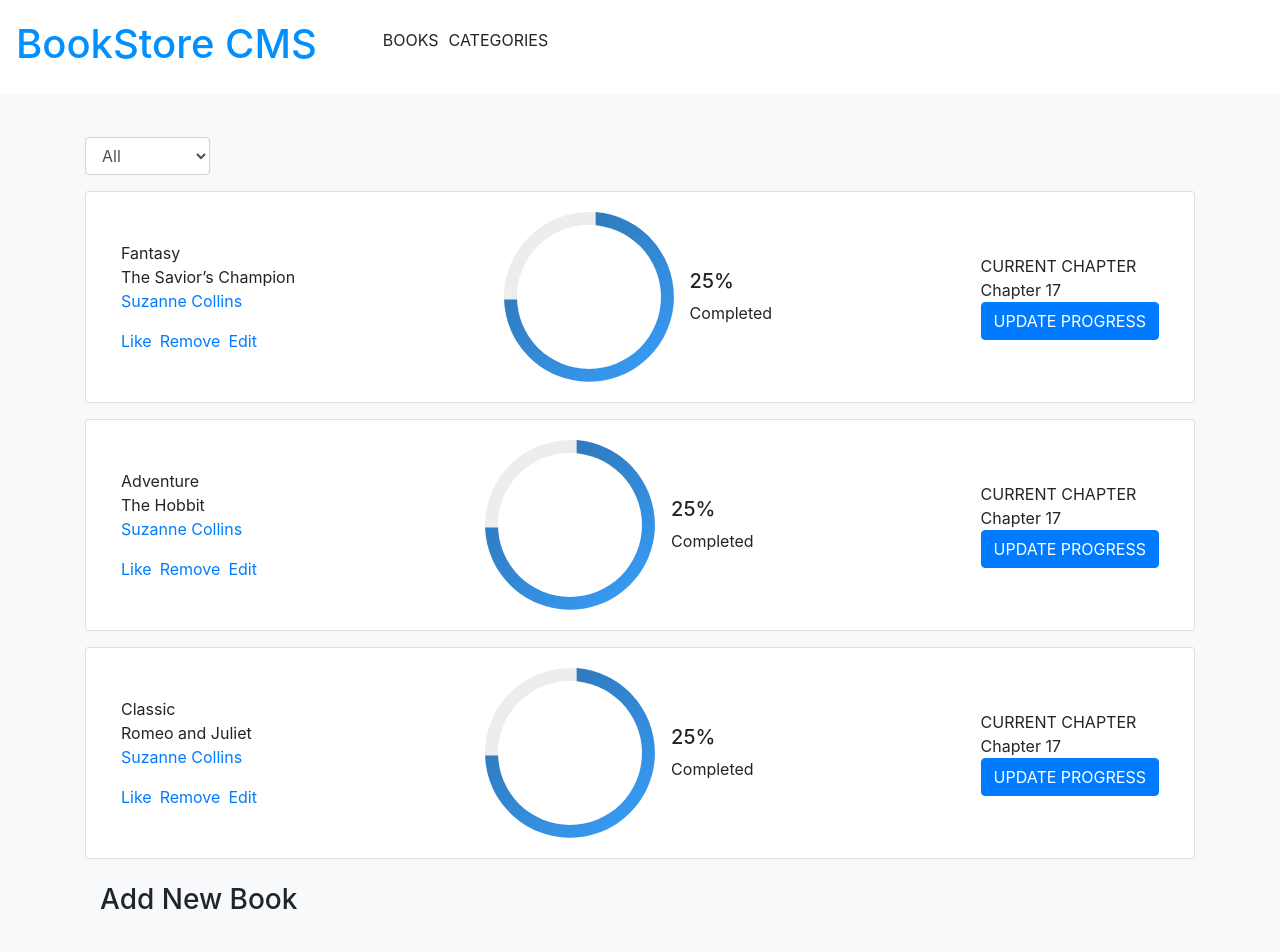
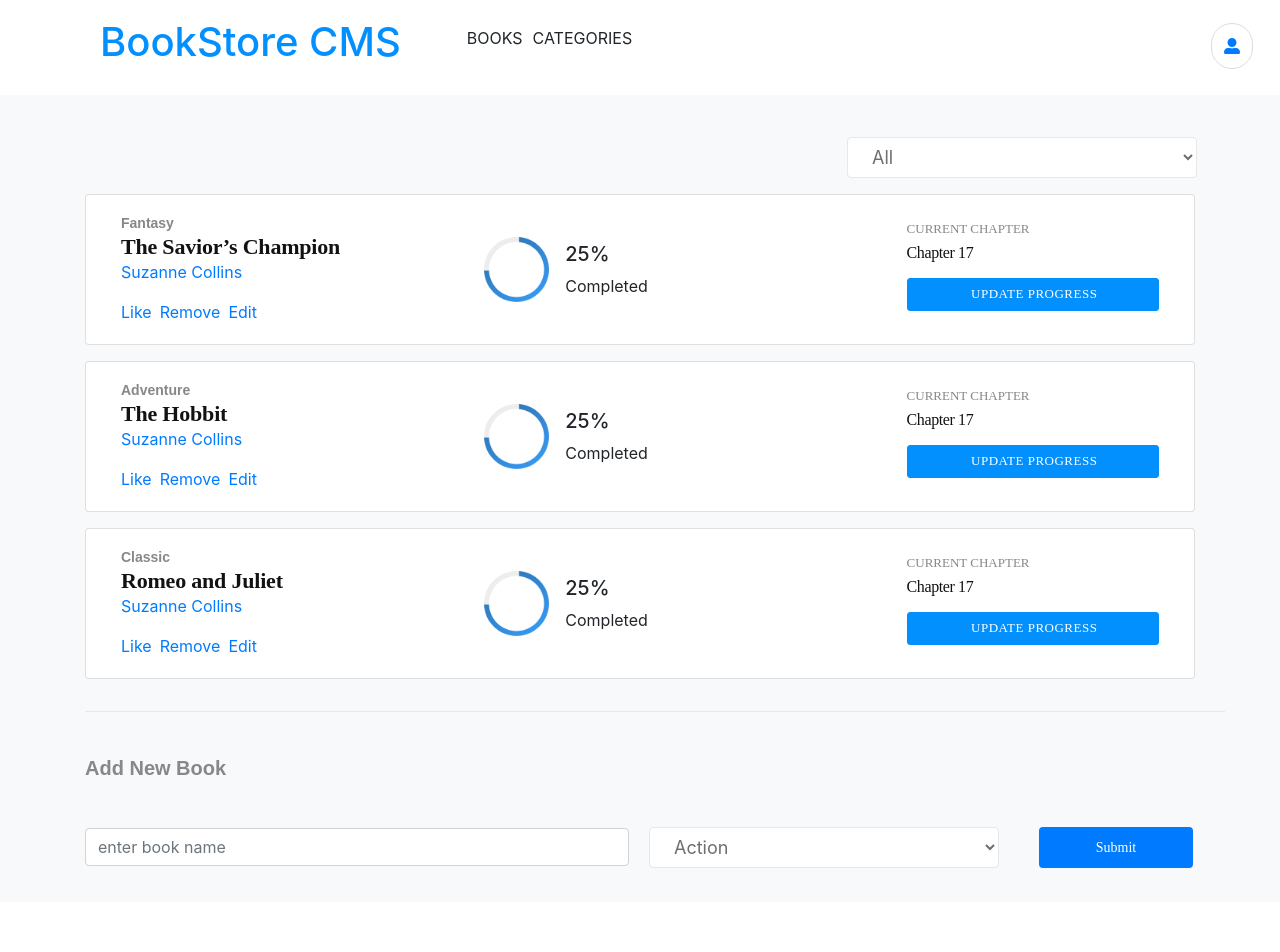
Before and after one commit to RICKCOYL/Book-store, a React (Create React App) app: page / in a window 1280 px wide. Shown: the top 952 px of the page. After the commit the page ends 902 px from the top, so only its background shows below. Built offline with nearby package versions, Linux system fonts and the light colour scheme.

Commit message:
Add styles to different components of the app

```diff
--- a/src/index.css
+++ b/src/index.css
@@ -14,6 +14,7 @@ body {
     sans-serif;
   -webkit-font-smoothing: antialiased;
   -moz-osx-font-smoothing: grayscale;
+  overflow-x: hidden;
 }
 
 code {
@@ -26,19 +27,103 @@ code {
     monospace;
 }
 
+img {
+  height: 65px;
+  width: 65px;
+}
+
+span.category {
+  font-weight: 700;
+  font-style: normal;
+  line-height: normal;
+  color: #121212;
+  margin: 0 39px 0 0;
+  opacity: 0.5;
+  font-family: Montserrat, sans-serif;
+  font-size: 14px;
+  letter-spacing: normal;
+}
+
+span.current {
+  font-family: RobotoSlab, serif;
+  font-weight: 300;
+  font-style: normal;
+  line-height: normal;
+  color: #121212;
+  margin: 1px 58px 0 59px;
+  opacity: 0.5;
+  font-size: 13px;
+  letter-spacing: normal;
+}
+
+span.chno {
+  margin: 7px 109px 4px 59px;
+  font-size: 16px;
+  letter-spacing: -0.4px;
+  font-family: RobotoSlab, serif;
+  font-weight: 300;
+  font-style: normal;
+  line-height: normal;
+  color: #121212;
+  word-break: keep-all;
+}
+
+span.header {
+  font-weight: 700;
+  font-style: normal;
+  line-height: normal;
+  color: #121212;
+  width: 100%;
+  margin: 3px 323px 0 0;
+  font-family: 'Roboto Slab', serif;
+  font-size: 22px;
+  letter-spacing: -0.2px;
+}
+
+button.update {
+  margin: 12px 0 9px 59px;
+  padding: 7px 19px 8px 22px;
+  border: 1px solid #0290ff;
+  border-radius: 3px;
+  background-color: #0290ff;
+  font-family: RobotoSlab, serif;
+  font-size: 13px;
+  font-weight: 300;
+  font-style: normal;
+  line-height: normal;
+  letter-spacing: 0.5px;
+  text-align: center;
+  color: #fff;
+}
+
+.fixed-width {
+  width: 30%;
+}
+
+.filter-container {
+  width: 1200px;
+  margin: 0 auto;
+  display: flex;
+  justify-content: flex-end;
+}
+
 .Oval-2 {
   width: 68px;
   height: 68px;
   border-style: solid;
   border-width: 5px;
-  border-image-source: linear-gradient(to bottom, var(--medium-blue), var(--dodger-blue));
+  border-image-source:
+    linear-gradient(
+      to bottom,
+      var(--medium-blue),
+      var(--dodger-blue)
+    );
   border-image-slice: 1;
 }
 
 .Update-progress {
   width: 143px;
   height: 18px;
-  font-family: RobotoSlab;
   font-size: 13px;
   font-weight: 300;
   font-stretch: normal;
@@ -49,7 +134,7 @@ code {
   color: var(--white);
 }
 
-.nav-bar {
+nav.nav-bar {
   width: 1400px;
   height: 95px;
   margin: 0 0 38px;
@@ -64,7 +149,7 @@ h1 {
   color: #0290ff;
 }
 
-.nav-books{
+.nav-books {
   margin-right: 10px;
 }
 
@@ -90,3 +175,67 @@ form {
   display: flex;
   align-items: center;
 }
+
+select#category {
+  border: 1px solid #e8e8e8;
+  padding: 6px 20px;
+  outline: none;
+  border-radius: 4px;
+  width: 350px;
+  font-size: 18px;
+  color: #6e6e6e;
+}
+
+div.selectbox {
+  margin-right: 5.5rem;
+}
+
+div.form-container {
+  width: 1200px;
+  margin: 0 auto;
+  border-top: 1px solid #e8e8e8;
+  padding: 20px 0;
+  margin-top: 2rem;
+  padding-right: 2rem;
+}
+
+div.addbook-input {
+  flex: 1 1;
+  padding-right: 20px;
+}
+
+div.addbook-right {
+  flex: 1 1;
+  display: -webkit-flex;
+  display: flex;
+  justify-content: space-around;
+  position: relative;
+  margin-top: -1rem;
+}
+
+button.addbook-btn {
+  flex: 1 1;
+  border: none;
+  margin-left: 40px;
+  font-family: RobotoSlab, serif;
+  font-weight: 500;
+  font-size: 14px;
+}
+
+.btn-primary {
+  background-color: #0290ff;
+  color: #fff;
+}
+
+h3.mt-4 {
+  font-size: 20px;
+  font-family: Montserrat, sans-serif;
+  font-weight: 700;
+  color: #888;
+}
+
+a.linkText {
+  border: 1px solid #ddd;
+  padding: 10px 12px;
+  border-radius: 25px;
+}
```
